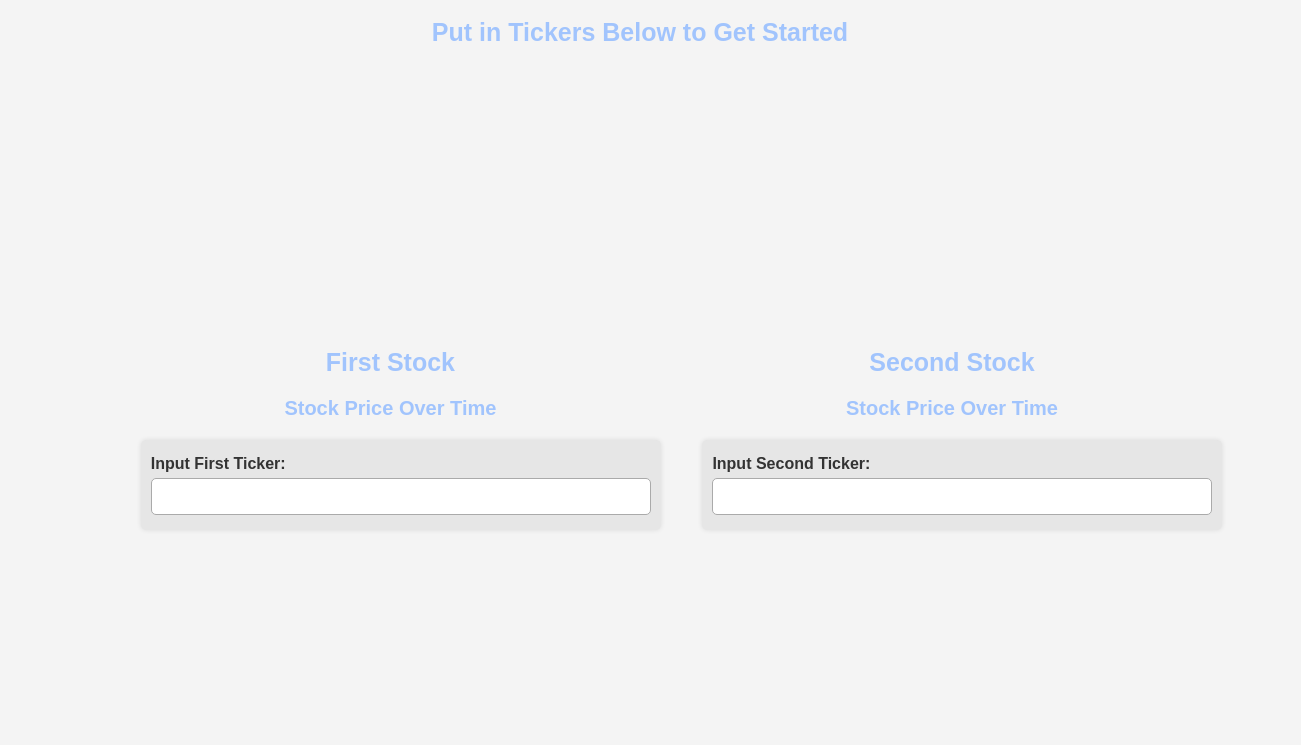
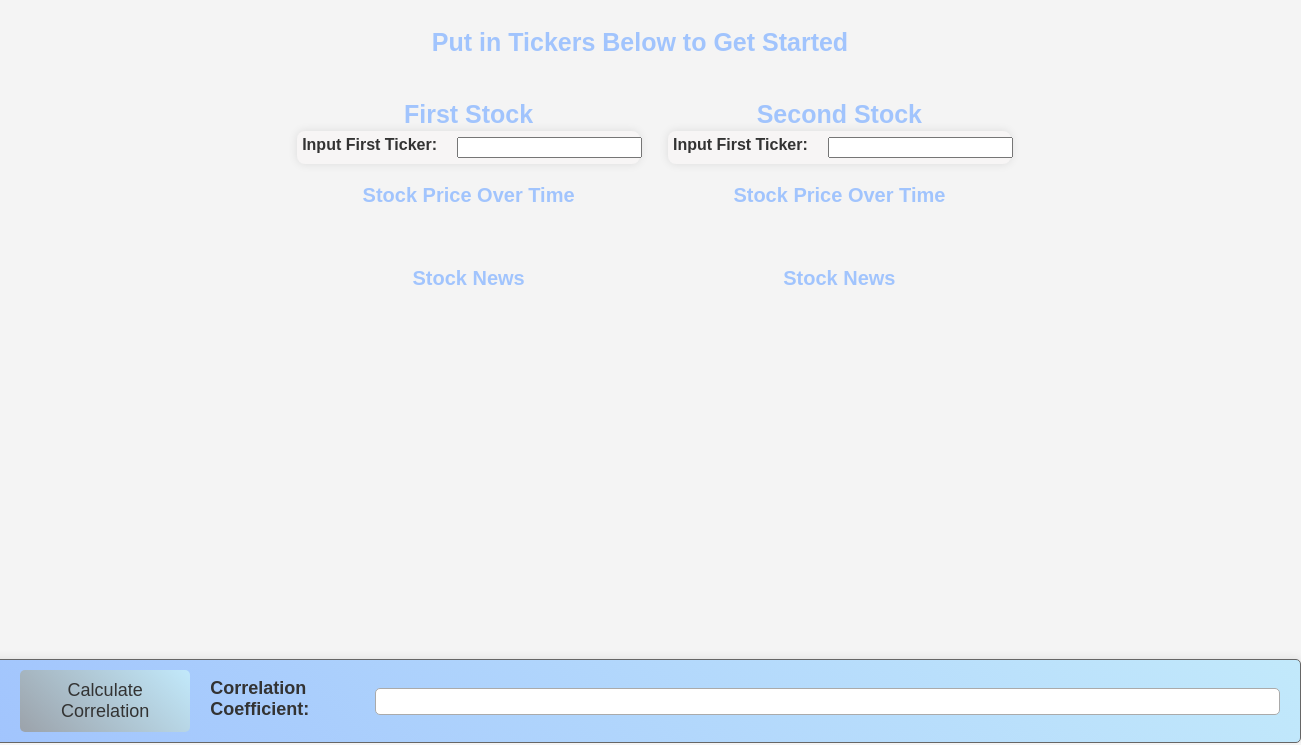
Before and after one commit to AkashPulluru/Asset_Price_Analysis, a website built with webpack: page index.html in a window 1280 px wide. Shown: the part 57-802 px from the top of the page, 1301 px wide, since content can reach past the window. Built offline with Linux system fonts and the light colour scheme.

Commit message:
styling back to normal

```diff
--- a/index.html
+++ b/index.html
@@ -16,32 +16,46 @@
       <div class="flex-container">
         <div class="flex-item">
           <h2> First Stock </h2>
-            <h3> Stock Price Over Time</h3>
           <div class="input-group">
+            <div class="ticker-background">
                 <label for="stock1">Input First Ticker:</label>
                 <input type="text" id="stock1" name="stock1">
             </div>
+        </div>
+          <div class="stock-news-container">
+              <div class="stock-section">
+                  <h3> Stock Price Over Time</h3>
                   <div id="stock1-container"></div>
                   <figure class="stocks"></figure>
               </div>
-
+              <div class="news-section">
+                  <h3> Stock News </h3>
+                  <div id="stock1-news"></div>
+              </div>
+          </div>
+        </div>
         <div class="flex-item">
           <h2> Second Stock </h2>
-            <h3> Stock Price Over Time</h3>
           <div class="input-group">
-                <label for="stock2">Input Second Ticker:</label>
+            <div class="ticker-background">
+                <label for="stock2">Input First Ticker:</label>
                 <input type="text" id="stock2" name="stock2">
             </div>
+        </div>
+          <div class="stock-news-container">
+              <div class="stock-section">
+                  <h3> Stock Price Over Time</h3>
                   <div id="stock2-container"></div>
                   <figure class="stocks"></figure>
               </div>
+              <div class="news-section">
+                  <h3> Stock News </h3>
+                  <div id="stock2-news"></div>
               </div>
           </div>
-
-    <div class="news-section">
-      <h2>News</h2>
         </div>
-
+      </div>
+    </div>
     <div class="correlation">
       <button id="calculate-correlation">Calculate Correlation</button>
       <label for="correlation-output">Correlation Coefficient:</label>
--- a/src/calculator.js
+++ b/src/calculator.js
@@ -4,21 +4,6 @@ class Calculator {
     constructor(stock1, stock2) {
         this.stock1 = stock1;
         this.stock2 = stock2;
-    }
-
-    async getNews() {
-        let stock1 = this.stock1
-        let stock2 = this.stock2
-        // let newsApiUrl = `https://www.alphavantage.co/query?function=NEWS_SENTIMENT&tickers=${stock1},${stock2}&limit=50&apikey=SJRHLXJ8LB105D3F`
-        let newsApiUrl = `https://www.alphavantage.co/query?function=NEWS_SENTIMENT&tickers=AAPL&apikey=SJRHLXJ8LB105D3F`
-        try {
-            let news = await axios.get(newsApiUrl);
-            console.log(news.data);
-            this.newsData = news.data;
-            return this.newsData;
-        } catch (error) {
-            console.error('Error fetching data:', error);
-        }
     }
 
     async calculateCorrelations() {
--- a/src/index.js
+++ b/src/index.js
@@ -11,6 +11,8 @@ document.addEventListener('DOMContentLoaded', () => {
         stock1 = new Stocks(ticker);
         view1 = new View(stock1, 'stock1-container');
         await view1.createData();
+        const newsData = await stock1.getNews();
+        view1.displayNews(newsData);
     });
 
     // Event listener for the second stock input
@@ -19,6 +21,8 @@ document.addEventListener('DOMContentLoaded', () => {
         stock2 = new Stocks(ticker);
         view2 = new View(stock2, 'stock2-container');
         await view2.createData();
+        const newsData = await stock2.getNews();
+        view2.displayNews(newsData);
     });
 
     // Event listener for the calculate correlation button
@@ -30,7 +34,6 @@ document.addEventListener('DOMContentLoaded', () => {
 
         const calculator = new Calculator(stock1, stock2);
         const correlation = await calculator.calculateCorrelations();
-        console.log(calculator.getNews())
 
         if (correlation !== null) {
             console.log(`Correlation between ${stock1.ticker} and ${stock2.ticker} is: ${correlation}`);
--- a/src/index.scss
+++ b/src/index.scss
@@ -1,13 +1,14 @@
 //Orienting graphs
 .flex-container {
     display: flex;
-    justify-content: space-evenly;
+    justify-content: space-between; /* changed from space-evenly */
     gap: 2%;
 }
 
 .flex-item {
-    width: 48%;
-    margin: 2%;
+    width: 49%;  /* adjust the width */
+    margin: 0 1%;  /* adjust margin */
+    box-sizing: border-box;  /* new addition */
 }
 
 //Title styling
@@ -41,13 +42,16 @@ body {
     padding: 0;
     height: 100vh;
     align-items: center;
+    display: flex;
+    flex-direction: column;
 }
 
 .center-wrapper {
     display: flex;
     justify-content: center;
-    align-items: center;
-    height: 100vh;
+    align-items: flex-start;   /* change from center to flex-start */
+    /* height: 100vh; */      /* remove or comment out this line */
+    padding-top: 20px;        /* optional: add some spacing on top */
 }
 
 
@@ -65,7 +69,8 @@ body {
     font-size: 18px;
     font-weight: bold;
     border-radius: 5px;
-    margin-top: 20px;
+    margin-top: auto;
+    width: 100%;
 }
 
 #correlation-output {
@@ -73,13 +78,16 @@ body {
     padding: 5px;
     border: 1px solid #aaa;
     border-radius: 5px;
+    width: 90%;
 }
+
 
 #calculate-correlation {
     background: linear-gradient(45deg, #9ba2aa, #c2e9fb);
     color: #333;
     padding: 10px 20px;
     margin-right: 20px;
+    margin-left: 20px;
     border: #333;
     border-radius: 5px;
     cursor: pointer;
@@ -105,7 +113,7 @@ svg {
     opacity: 1;
     box-shadow: 0 0 10px rgba(0, 0, 0, 0.1);
     border-radius: 8px;
-    width: 520px;  /* changed from 500px to 100% */
+    width: 100%;  /* adjust to fit container */
     height: 500px;
 }
 
@@ -140,22 +148,26 @@ g.axis line {
 
 //Input Styling
 
-.input-group {
-    margin-bottom: 40px;  /* increased from 20px to 40px */
-    background: #e6e6e6;
-    padding: 15px 10px;
-    border-radius: 5px;
-    box-shadow: 0 0 5px rgba(0, 0, 0, 0.1);
-    width: 500px;
+/* Styles for the background for the label and input */
+.ticker-background {
+    display: flex;
+    align-items: center;
+    gap: 10px;
+    background-color: #f7f5f5; /* matching the SVG background */
+    padding: 5px;
+    border-radius: 8px;
+    box-shadow: 0 0 10px rgba(0, 0, 0, 0.1);
 }
 
-input[type="text"] {
-    box-sizing: border-box; /* Added this line to fix the overflow issue */
-    width: 100%;
-    padding: 10px 10px;
-    border: 1px solid #aaa;
-    border-radius: 5px;
-    transition: transform 0.3s, box-shadow 0.3s, border-color 0.3s;
+.input-group label {
+    white-space: nowrap; /* Ensures that the label doesn't break into multiple lines */
+    flex: none; /* Overrides the previous flex property to avoid pushing the input */
+    margin-right: 10px;
+}
+
+.input-group input[type="text"] {
+    flex-grow: 1; /* allows the input to grow and take available space */
+    width: auto;  /* overrides the width to be auto */
 }
 
 
--- a/src/stocks.js
+++ b/src/stocks.js
@@ -5,7 +5,7 @@ class Stocks {
     //currently all API call values besides ticker are hardcoded
     constructor(ticker) {
         this.ticker = ticker;
-        // this.apiUrl = `https://www.alphavantage.co/query?function=TIME_SERIES_MONTHLY&symbol=${ticker}&outputsize=compact&apikey=SJRHLXJ8LB105D3F`;
+        this.apiUrl = `https://www.alphavantage.co/query?function=TIME_SERIES_MONTHLY&symbol=${ticker}&outputsize=compact&apikey=SJRHLXJ8LB105D3F`;
         this.storedData = null;
     }
 
@@ -15,7 +15,9 @@ class Stocks {
             // let response = await axios.get(this.apiUrl);
             // console.log(response.data);
             // this.storedData = response.data;
+
             this.storedData = dt
+
             return this.storedData;
         } catch (error) {
             console.error('Error fetching data:', error);
@@ -35,6 +37,18 @@ class Stocks {
         }
         console.log(closingPrices)
         return closingPrices;
+    }
+
+    async getNews() {
+        let stock = this.ticker
+        let newsApiUrl = `https://www.alphavantage.co/query?function=NEWS_SENTIMENT&tickers=${stock}&apikey=SJRHLXJ8LB105D3F`
+        try {
+            let news = await axios.get(newsApiUrl);
+            this.newsData = news.data;
+            return this.newsData;
+        } catch (error) {
+            console.error('Error fetching data:', error);
+        }
     }
 
     // async getreturn() {
--- a/src/view.js
+++ b/src/view.js
@@ -2,6 +2,7 @@ import { select, scaleLinear, scaleUtc, extent, max, axisBottom, axisLeft, line
 
 
 class View {
+
     //accepts a stock ticker and the id of the html element where it should be rendered
     constructor(stock, containerId) {
         this.stock = stock;
@@ -26,7 +27,8 @@ class View {
         }
 
         const container = select(`#${this.containerId}`);
-        container.selectAll("svg").remove(); // Remove existing SVG
+
+        container.selectAll("svg").remove();
 
         const width = 500;
         const height = 500;
@@ -108,6 +110,21 @@ class View {
             .on('mouseout', (event, d) => this.hideTooltip(event, d));
     }
 
+    displayNews(newsData) {
+        const container = select(`#${this.containerId}-news`);
+        container.selectAll("p").remove();
+        container.append("h3").text(`News for ${this.stock.ticker}`);
+
+        if (newsData && newsData.length > 0) {
+            newsData.forEach(newsItem => {
+                container.append("p").text(newsItem.title);
+            });
+        } else
+        {
+            container.append("p").text("No news available for this stock.");
+        }
+    }
+
 }
 
 export default View;
```
Also changed, not shown: dist/main.css, dist/main.js, 2 other files. Lines whose indentation alone changed are shown as unchanged.
